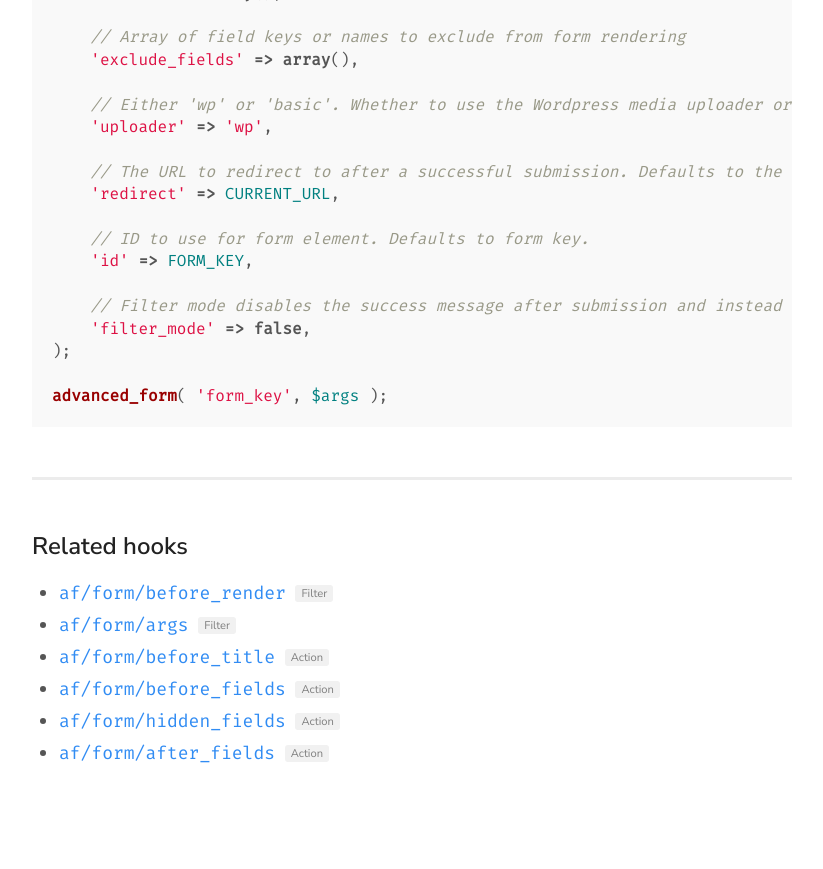
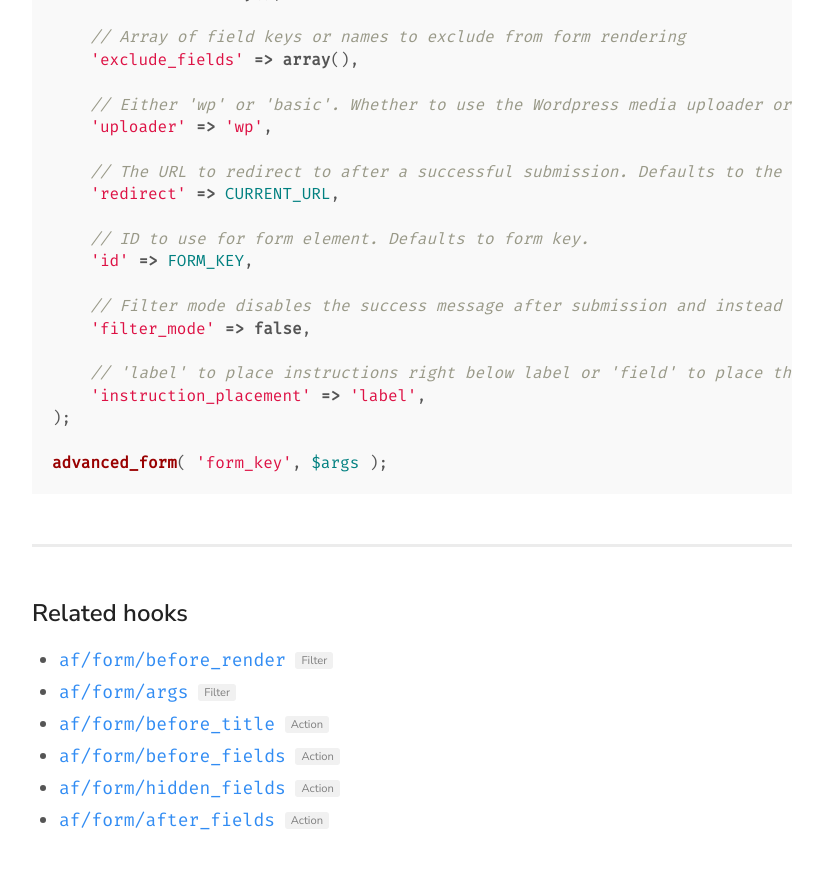
Before and after one commit to advancedforms/advancedforms.github.io, a Jekyll site: the page built from _posts/2016-12-25-displaying-a-form.markdown, in a window 1280 px wide and 900 px high, scrolled down 1263 px. Shown: the top 869 px of the window, without its empty margins (28-851 px from the left). Built offline with Jekyll 4.4.1, drawn with Linux system fonts in a browser that asks for light colours; comment, search, counter and statistics services are not loaded; before the commit the page ends 2096 px from its top, so only the background shows below that.

Commit message:
Documented instruction_placement argument

```diff
--- a/_posts/2016-12-25-displaying-a-form.markdown
+++ b/_posts/2016-12-25-displaying-a-form.markdown
@@ -62,6 +62,9 @@ $args = array(
 
     // Filter mode disables the success message after submission and instead displays all fields again with their submitted values.
     'filter_mode' => false,
+
+    // 'label' to place instructions right below label or 'field' to place them after the field.
+    'instruction_placement' => 'label',
 );
 
 advanced_form( 'form_key', $args );
```
